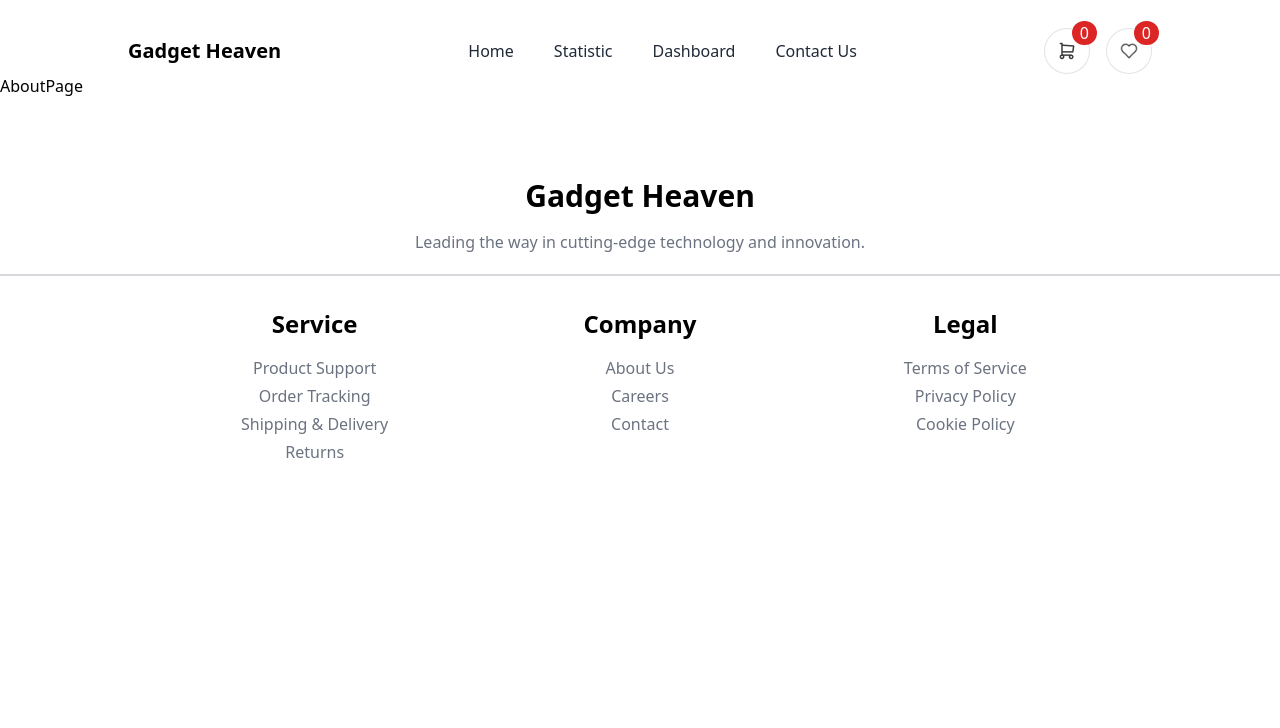
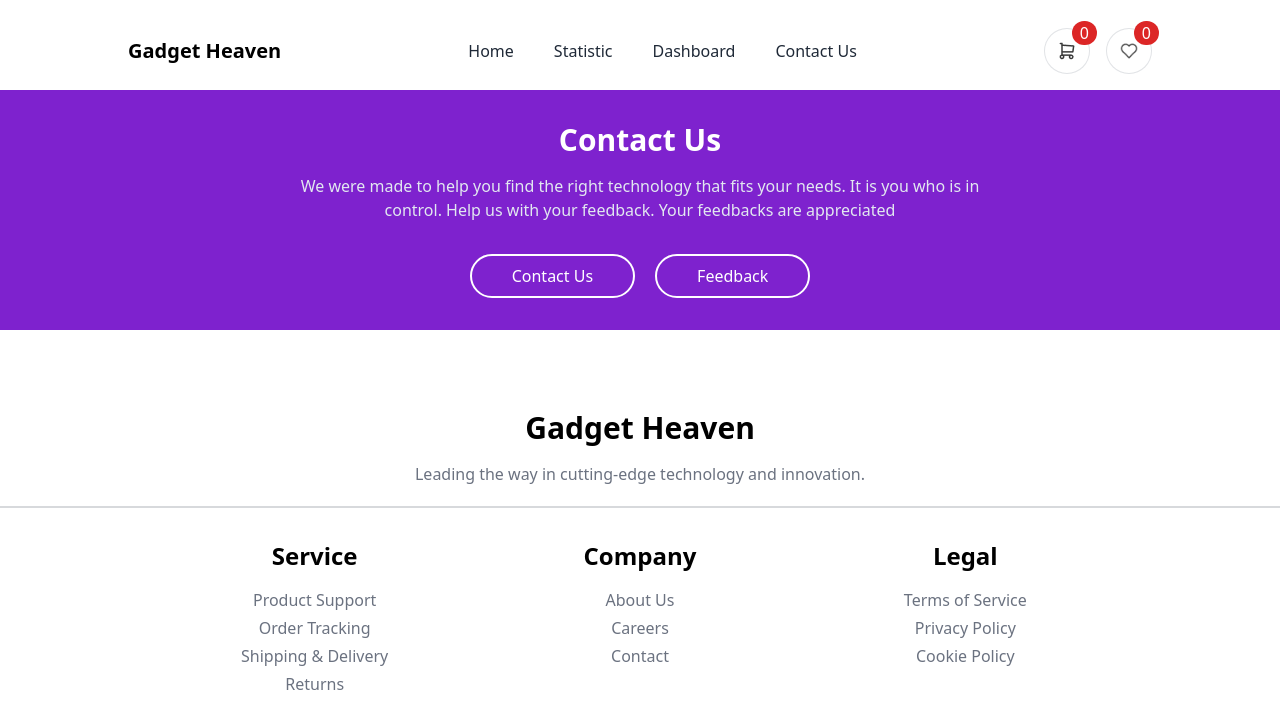
Before and after one commit to programming-hero-web-course-4/b10a8-gadget-heaven-TahsinAlahi, a React (Vite) app: page /contact in a window 1280 px wide. Shown: the top 728 px of the page. Built offline with nearby package versions, Linux system fonts and the light colour scheme.

Commit message:
added new route and ContactHeader

```diff
--- /dev/null
+++ b/src/component/ContactHeader.jsx
@@ -0,0 +1,36 @@
+import { NavLink } from "react-router-dom";
+
+function ContactHeader() {
+  function handleActiveClass({ isActive }) {
+    return `px-10 py-2 rounded-3xl ${
+      isActive
+        ? "bg-white text-purple-700 border-2 border-transparent"
+        : "border-2 border-white"
+    }`;
+  }
+
+  return (
+    <div className="w-full mt-4">
+      <header className="w-full bg-purple-700">
+        <div className="lg:max-w-screen-lg lg:mx-auto p-8 text-center text-white">
+          <h1 className="text-3xl font-bold">Contact Us</h1>
+          <p className="w-3/4 mx-auto text-slate-200 pt-4 pb-8">
+            We were made to help you find the right technology that fits your
+            needs. It is you who is in control. Help us with your feedback. Your
+            feedbacks are appreciated
+          </p>
+          <div className="flex items-center justify-center gap-5">
+            <NavLink to="/contact/contact" className={handleActiveClass}>
+              Contact Us
+            </NavLink>
+            <NavLink to="/contact/feedback" className={handleActiveClass}>
+              Feedback
+            </NavLink>
+          </div>
+        </div>
+      </header>
+    </div>
+  );
+}
+
+export default ContactHeader;
--- a/src/pages/AboutPage.jsx
+++ /dev/null
@@ -1,5 +0,0 @@
-function AboutPage() {
-  return <div>AboutPage</div>;
-}
-
-export default AboutPage;
--- /dev/null
+++ b/src/pages/ContactPage.jsx
@@ -0,0 +1,11 @@
+import ContactHeader from "../component/ContactHeader";
+
+function ContactPage() {
+  return (
+    <>
+      <ContactHeader />
+    </>
+  );
+}
+
+export default ContactPage;
```
Also changed, not shown: src/RouterRoutes.jsx (+14 -3 lines).
